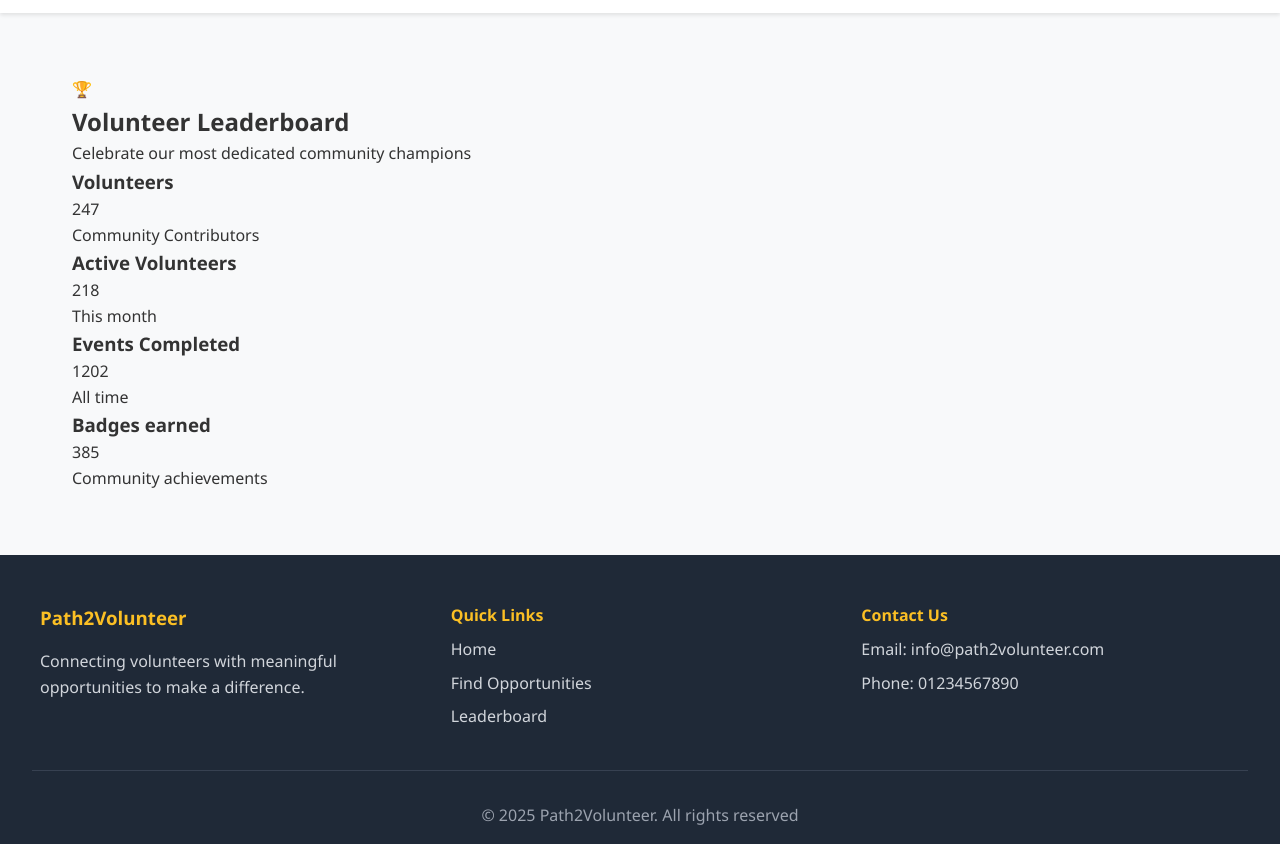
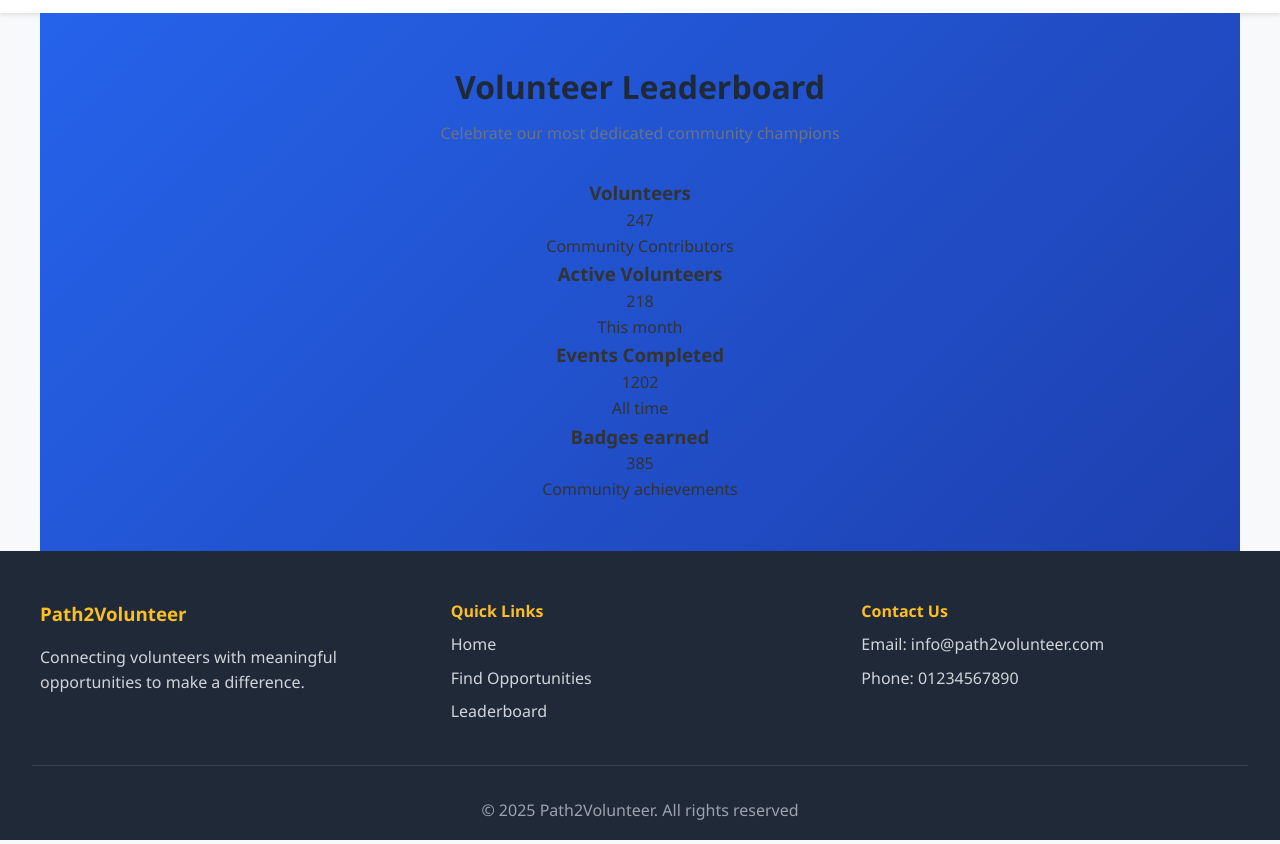
Before and after one commit to sophie-picken/Path2Volunteering, a plain HTML site: page leaderboard.html in a window 1280 px wide. Shown: the part 89-933 px from the top of the page. Drawn offline with Linux system fonts and the light colour scheme.

Commit message:
Added CSS styling to Leaderboard Hero Section

```diff
--- a/css/styles.css
+++ b/css/styles.css
@@ -372,3 +372,21 @@ section h2 {
         grid-template-columns: 1fr;
     }
 }
+
+/* Leaderboard Hero Section */
+.leaderboard-hero {
+    background: linear-gradient(135deg, #2563eb 0%, #1e40af 100%);
+    padding: 3rem 2rem;
+    text-align: center;
+}
+
+.leaderboard-hero h1 {
+    font-size: 2rem;
+    color: #1f2937;
+    margin-bottom: 0.5rem;
+}
+
+.leaderboard-hero > p {
+    color: #6b7280;
+    margin-bottom: 2rem;
+}
--- a/leaderboard.html
+++ b/leaderboard.html
@@ -12,7 +12,6 @@
  <main>
         <!-- Hero Section with Statistics -->
         <section class="leaderboard-hero">
-            <div class="trophy-icon">🏆</div>
             <h1>Volunteer Leaderboard</h1>
             <p>Celebrate our most dedicated community champions</p>
 
```
